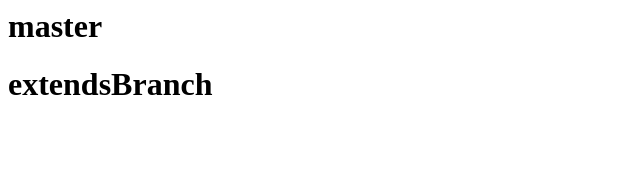
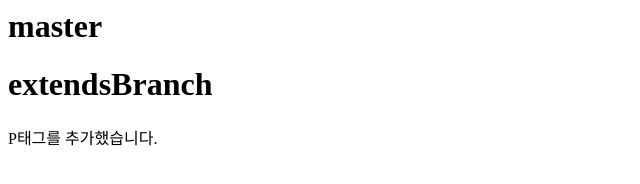
Before and after one commit to u2thewest/opentutorials_git_u2, a plain HTML site: page index.html in a window 1280 px wide. Shown: the whole page, without its empty margins (0-640 px from the left). Drawn offline with Linux system fonts and the light colour scheme.

Commit message:
푸시추가

```diff
--- a/index.html
+++ b/index.html
@@ -4,5 +4,6 @@
 	</head>
 	<body>
 		<h1>extendsBranch</h1>
+		<p> P태그를 추가했습니다. </p>
 	</body>
 </html>
```
